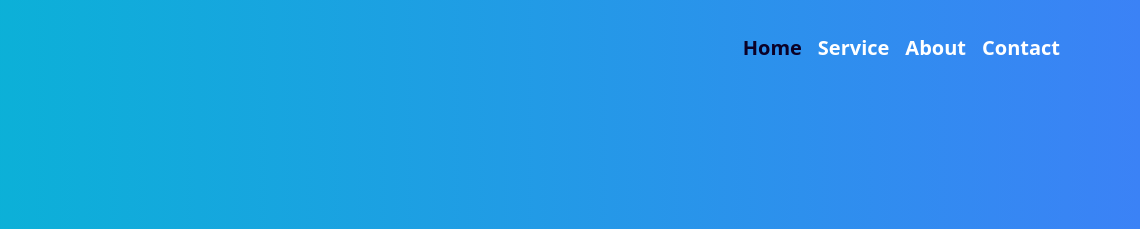
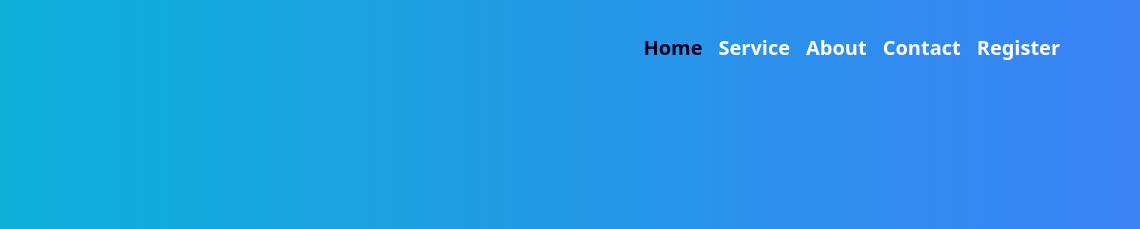
Before and after one commit to mehedihasan712277/pet-transport, a plain HTML site: page index.html in a window 1280 px wide. Shown: the top 229 px of the page, 140-1280 px from the left. Drawn offline with nearby package versions, Linux system fonts and the light colour scheme.

Commit message:
register link added to navbar

```diff
--- a/index.html
+++ b/index.html
@@ -33,6 +33,9 @@
                 </li>
                 <li><a class="lg:text-xl transition duration-300 ease-in-out font-semibold " href="#contact">Contact</a>
                 </li>
+                <li><a class="lg:text-xl transition duration-300 ease-in-out font-semibold "
+                        href="./pages/authentication/signup.html">Register</a>
+                </li>
             </ul>
             <!-- menu on small device -->
             <button title="menu" class="text-white sm:hidden" onclick="showMenubar()">
@@ -55,6 +58,8 @@
                         href="#service">Service</a></li>
                 <li onclick="hideMenuBar()" class="text-gray-400 hover:text-gray-100 font-semibold"><a
                         href="#contact">Contact</a></li>
+                <li onclick="hideMenuBar()" class="text-gray-400 hover:text-gray-100 font-semibold"><a
+                        href="./pages/authentication/signup.html">Register</a></li>
             </ul>
         </nav>
         <!-- ---------------------------------------banner part------------------------------------------- -->
```
Also changed, not shown: pages/public/transport.html (+5 -0 lines).
